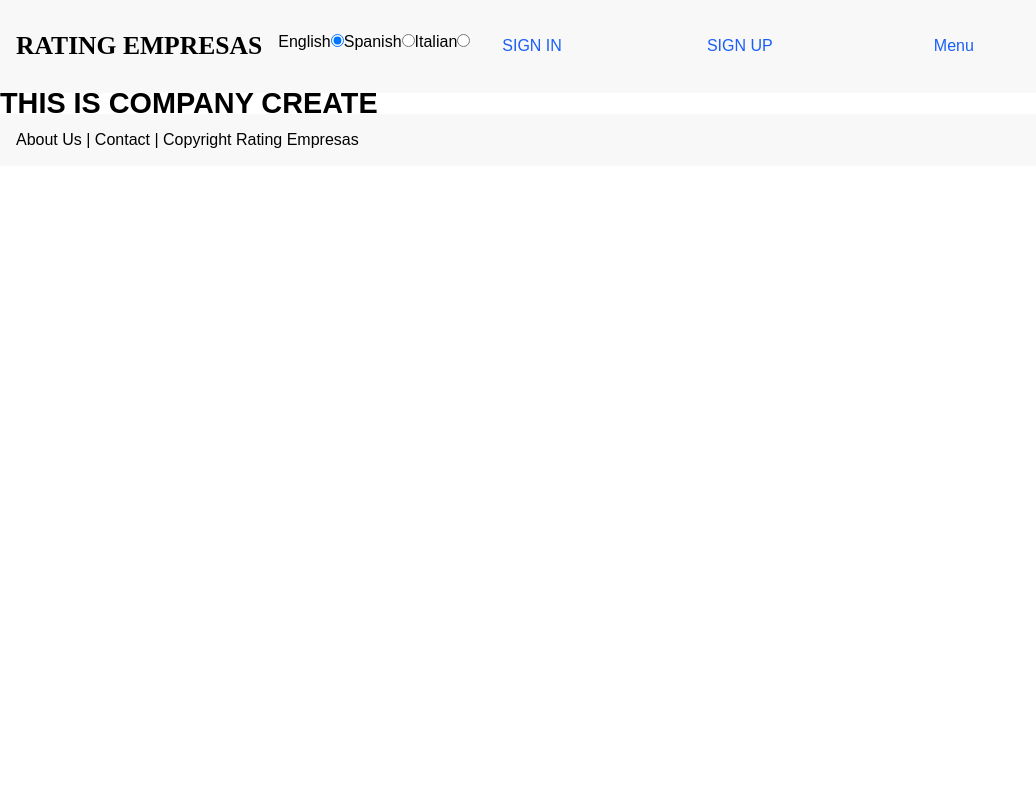
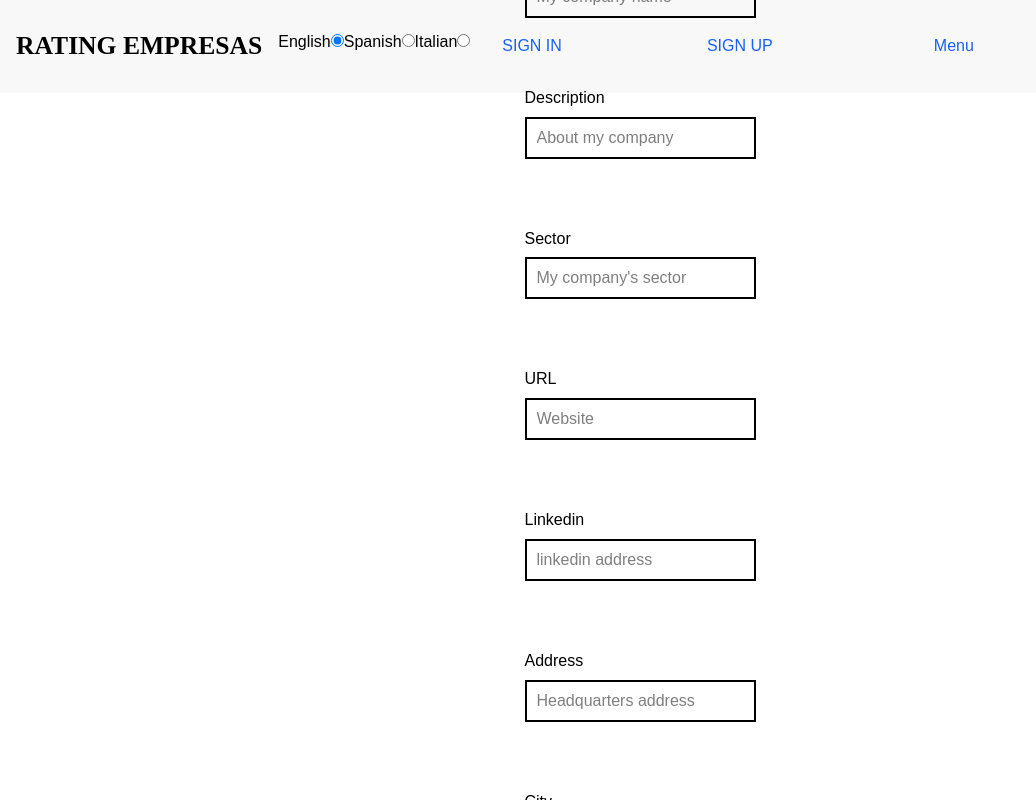
Before and after one commit to stefanoperaldini/rating-empresas-frontend, a React (Create React App) app: page /company/create in a window 1280 px wide. Shown: the whole page, without its empty margins (0-1036 px from the left). Built offline with nearby package versions, Linux system fonts and the light colour scheme; what i18next-xhr-backend would draw is missing.

Commit message:
createcompany

```diff
--- a/src/pages/CompanyCreate.js
+++ b/src/pages/CompanyCreate.js
@@ -1,5 +1,7 @@
 import React from "react";
 import i18n from "i18next";
+import { useHistory } from "react-router-dom";
+import { useForm } from "react-hook-form";
 
 import { Header } from "../components/Header";
 import { Footer } from "../components/Footer";
@@ -9,11 +11,247 @@ import { Footer } from "../components/Footer";
  */
 
 export function CompanyCreate() {
+  // const [backendErrorMessage, setBackendErrorMessage] = useState('')
+  const {
+    handleSubmit,
+    register,
+    errors,
+    watch,
+    formState,
+    setError,
+    setValue
+  } = useForm({
+    mode: "onBlur"
+  });
+
+  const history = useHistory();
+
+  const handleCompanyCreate = formData => {
+    console.log(formData);
+    history.push("/home");
+  };
+
+  // console.log('WATCH: ', watch());
+  // console.log('ERROR: ', errors);
+  // console.log('FORMSTATE: ', formState);
+
   return (
     <React.Fragment>
       <Header />
-      <main>
-        <h2>{i18n.t("This is Company Create")}</h2>
+      <main className="centered-container">
+        <h3>{i18n.t("My company")}</h3>
+        {/* {backendErrorMessage && !formState.isValid && (
+          <p className="alert">
+            {backendErrorMessage}
+            <span onClick={() => setBackendErrorMessage('')}>close</span>
+          </p>
+        )} */}
+        <form onSubmit={handleSubmit(handleCompanyCreate)} noValidate>
+          <div
+            className={`form-control ${
+              errors.name ? "ko" : formState.touched.name && "ok"
+            }`}
+          >
+            <label htmlFor="name">{i18n.t("Name")}</label>
+            <input
+              ref={register({
+                required: "Company name is mandatory",
+                minLength: {
+                  value: 3,
+                  message: "Minimun is 3 characters"
+                },
+                maxLength: {
+                  value: 60,
+                  message: "Maximun is 60 characters"
+                }
+              })}
+              name="name"
+              id="name"
+              type="text"
+              placeholder={i18n.t("My company name")}
+            ></input>
+            {errors.name && (
+              <span className="errorMessage">
+                {i18n.t(errors.name.message)}
+              </span>
+            )}
+          </div>
+          <div
+            className={`form-control ${
+              errors.description ? "ko" : formState.touched.description && "ok"
+            }`}
+          >
+            <label htmlFor="description">{i18n.t("Description")}</label>
+            <input
+              ref={register({
+                minLength: {
+                  value: 10,
+                  message: "Minimun is 10 characters"
+                },
+                maxLength: {
+                  value: 1000,
+                  message: "Maximun is 1000 characters"
+                }
+              })}
+              name="description"
+              id="description"
+              type="textarea"
+              placeholder={i18n.t("About my company")}
+            ></input>
+            {errors.description && (
+              <span className="errorMessage">
+                {i18n.t(errors.description.message)}
+              </span>
+            )}
+          </div>
+          <div
+            className={`form-control ${
+              errors.sector_id ? "ko" : formState.touched.sector_id && "ok"
+            }`}
+          >
+            <label htmlFor="sector_id">{i18n.t("Sector")}</label>
+            <input
+              ref={register({
+                required: "Sector is mandatory"
+              })}
+              name="sector_id"
+              id="sector_id"
+              type="text"
+              placeholder={i18n.t("My company's sector")}
+            ></input>
+            {errors.sector_id && (
+              <span className="errorMessage">
+                {i18n.t(errors.sector_id.message)}
+              </span>
+            )}
+          </div>
+          <div
+            className={`form-control ${
+              errors.url_web ? "ko" : formState.touched.url_web && "ok"
+            }`}
+          >
+            <label htmlFor="url_web">{i18n.t("URL")}</label>
+            <input
+              ref={register({
+                pattern: {
+                  value: /^(?:http(s)?:\/\/)?[\w.-]+(?:\.[\w\.-]+)+[\w\-\._~:/?#[\]@!\$&'\(\)\*\+,;=.]+$/,
+                  message: "The URL is not valid"
+                }
+              })}
+              name="url_web"
+              id="url_web"
+              type="url"
+              placeholder={i18n.t("Website")}
+            ></input>
+            {errors.url_web && (
+              <span className="errorMessage">
+                {i18n.t(errors.url_web.message)}
+              </span>
+            )}
+          </div>
+          <div
+            className={`form-control ${
+              errors.linkedin ? "ko" : formState.touched.linkedin && "ok"
+            }`}
+          >
+            <label htmlFor="linkedin">{i18n.t("Linkedin")}</label>
+            <input
+              ref={register({
+                pattern: {
+                  value: /^https:\/\/[a-z]{2,3}\.linkedin\.com\/.*$/,
+                  message: "The linkedin address is not valid"
+                }
+              })}
+              name="linkedin"
+              id="linkedin"
+              type="url"
+              placeholder={i18n.t("linkedin address")}
+            ></input>
+            {errors.linkedin && (
+              <span className="errorMessage">
+                {i18n.t(errors.linkedin.message)}
+              </span>
+            )}
+          </div>
+          <div
+            className={`form-control ${
+              errors.address ? "ko" : formState.touched.address && "ok"
+            }`}
+          >
+            <label htmlFor="address">{i18n.t("Address")}</label>
+            <input
+              ref={register({
+                minLength: {
+                  value: 10,
+                  message: "Minimun is 10 characters"
+                },
+                maxLength: {
+                  value: 60,
+                  message: "Maximun is 60 characters"
+                }
+              })}
+              name="address"
+              id="address"
+              type="text"
+              placeholder={i18n.t("Headquarters address")}
+            ></input>
+            {errors.address && (
+              <span className="errorMessage">
+                {i18n.t(errors.address.message)}
+              </span>
+            )}
+          </div>
+          <div
+            className={`form-control ${
+              errors.sede_id ? "ko" : formState.touched.sede_id && "ok"
+            }`}
+          >
+            <label htmlFor="sede_id">{i18n.t("City")}</label>
+            <input
+              ref={register({
+                required: "Headquarters city is mandatory"
+              })}
+              name="sede_id"
+              id="sede_id"
+              type="text"
+              placeholder={i18n.t("Headquarters city")}
+            ></input>
+            {errors.sede_id && (
+              <span className="errorMessage">
+                {i18n.t(errors.sede_id.message)}
+              </span>
+            )}
+          </div>
+          <div
+            className={`form-control ${
+              errors.logo ? "ko" : formState.touched.logo && "ok"
+            }`}
+          >
+            <label htmlFor="logo">{i18n.t("Upload company logo")}</label>
+            <input
+              ref={register}
+              name="logo"
+              id="logo"
+              type="file"
+              accept="image/png, image/jpeg"
+              placeholder={i18n.t("My company logo")}
+            ></input>
+            {errors.logo && (
+              <span className="errorMessage">
+                {i18n.t(errors.logo.message)}
+              </span>
+            )}
+          </div>
+          <div className="btn-container">
+            <button
+              type="submit"
+              className="btn"
+              disabled={formState.isSubmitting}
+            >
+              {i18n.t("Save")}
+            </button>
+          </div>
+        </form>
       </main>
       <Footer />
     </React.Fragment>
```
